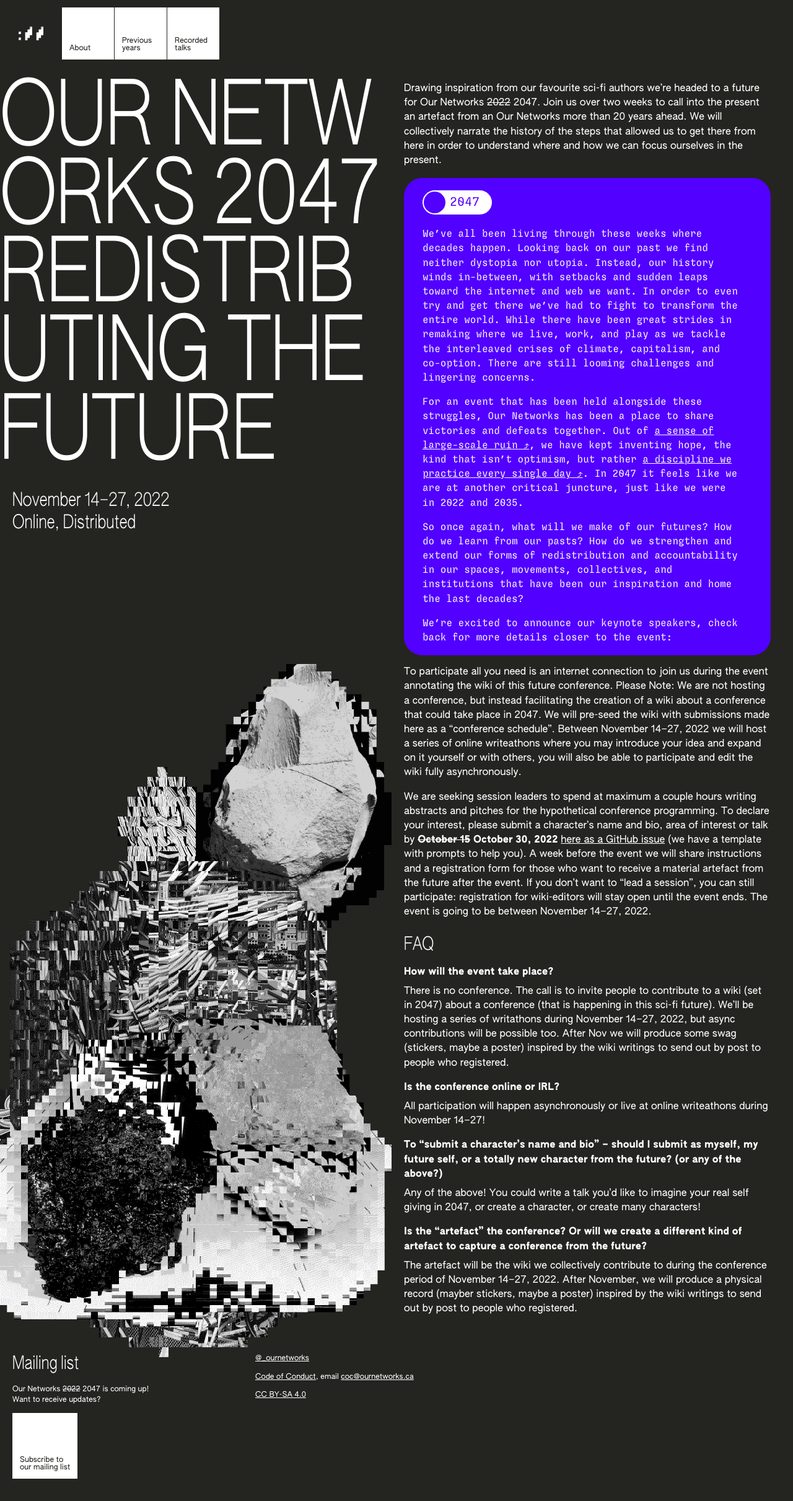
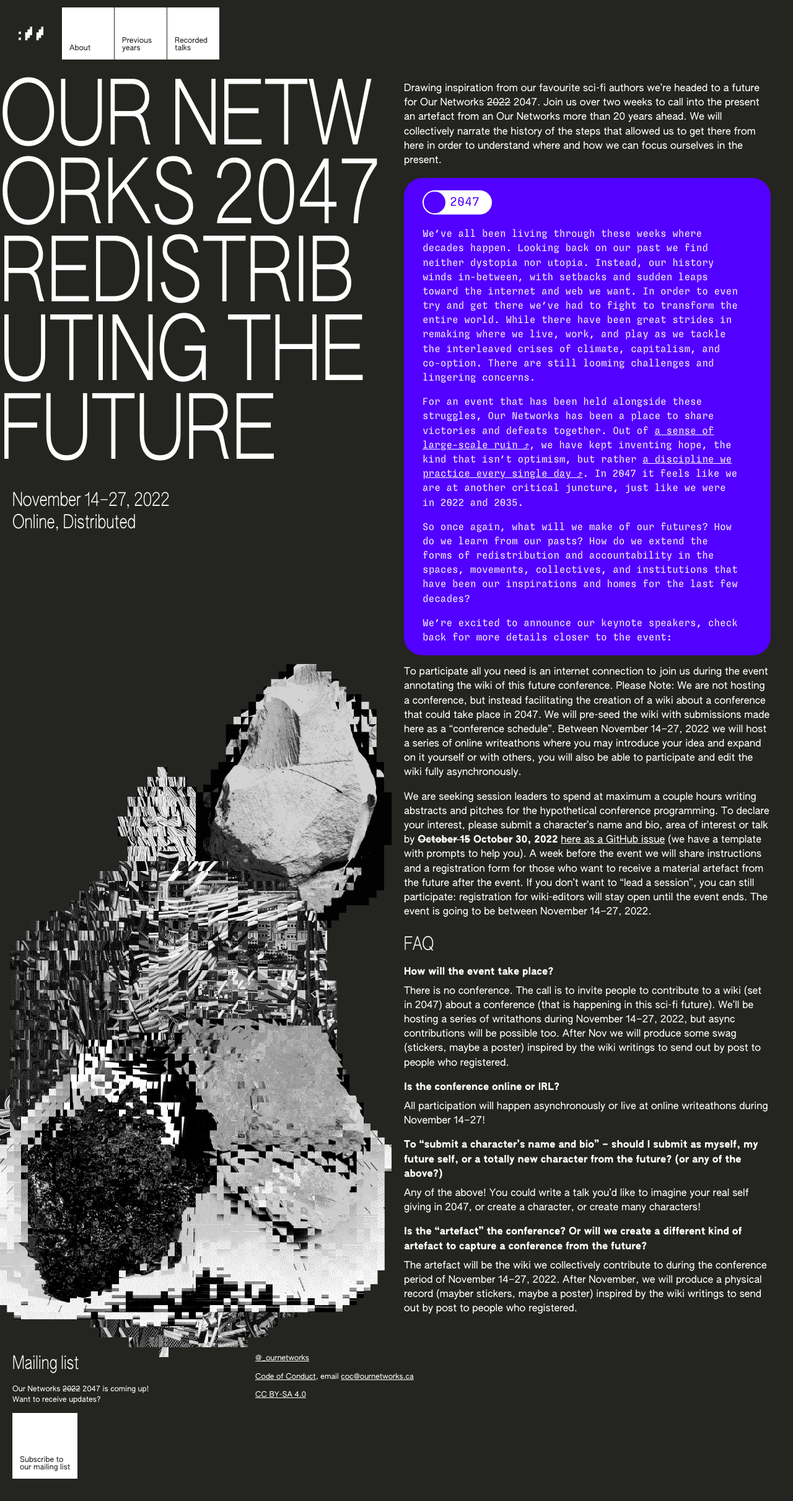
Before and after one commit to ournetworks/ournetworks.ca, a Jekyll site: the page built from index.md, in a window 1280 px wide. Shown: the whole page at 62% size. Built offline with Jekyll 4.4.1, drawn with Linux system fonts in a browser that asks for light colours.

Commit message:
copy edit

```diff
--- a/index.md
+++ b/index.md
@@ -14,7 +14,7 @@ We've all been living through these weeks where decades happen. Looking back on
 
 For an event that has been held alongside these struggles, Our Networks has been a place to share victories and defeats together. Out of [a sense of large-scale ruin &#10548;](https://en.wikipedia.org/wiki/White_Noise_(novel)), we have kept inventing hope, the kind that isn’t optimism, but rather [a discipline we practice every single day &#10548;](https://towardfreedom.org/story/archives/activism/hope-is-a-discipline/). In 2047 it feels like we are at another critical juncture, just like we were in 2022 and 2035.
 
-So once again, what will we make of our futures? How do we learn from our pasts? How do we strengthen and extend our forms of redistribution and accountability in our spaces, movements, collectives, and institutions that have been our inspiration and home the last decades?
+So once again, what will we make of our futures? How do we learn from our pasts? How do we extend the forms of redistribution and accountability in the spaces, movements, collectives, and institutions that have been our inspirations and homes for the last few decades?
 
 We’re excited to announce our keynote speakers, check back for more details closer to the event:
 <div markdown="1">
```
